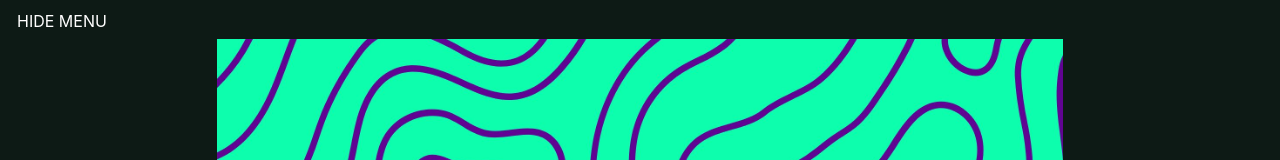
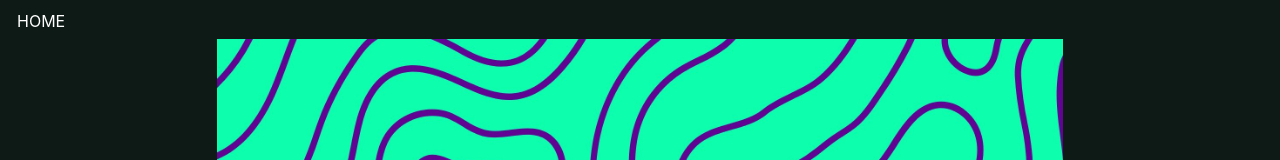
Before and after one commit to ianfletcher314/BrasiliaRestaurant, a React (Create React App) app: page / in a window 1280 px wide. Both pictures are taken after a click on the button "MENU". Shown: the top 160 px of the page. Built offline with nearby package versions, Linux system fonts and the light colour scheme; a web font is replaced by a local one.

Commit message:
changed close menu to home in Nav

```diff
--- a/src/components/Nav/Nav.jsx
+++ b/src/components/Nav/Nav.jsx
@@ -58,7 +58,7 @@ function Nav(props) {
               }}
               className="nav-link active btn text-white"
             >
-              HIDE MENU
+              HOME
             </button>
           </li>
         </ul>
```
